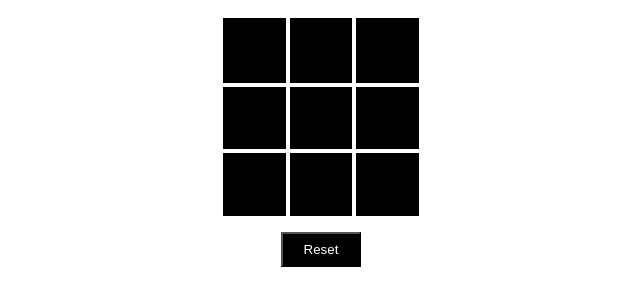
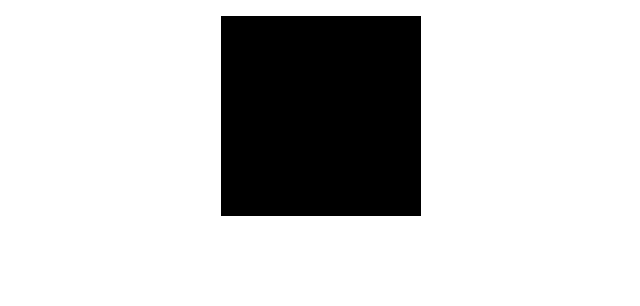
Before and after one commit to CarnunMP/react-toybox, a React (Create React App) app: page / in a window 1280 px wide. Shown: the top 306 px of the page, without its empty margins (319-959 px from the left). Built offline with nearby package versions, Linux system fonts and the light colour scheme.

Commit message:
Made a start on HilbertCurves.

```diff
--- a/src/App.js
+++ b/src/App.js
@@ -2,12 +2,14 @@ import React from 'react';
 
 import HilbertCurve from './toybox/HilbertCurve';
 import TicTacToe from './toybox/TicTacToe';
+import HilberCurves from './toybox/HilbertCurves';
 
 export default function App() {
   return (
     <div className="App">
-      {/* <HilbertCurve iterations={2} /> */}
-      <TicTacToe />
+      {/* <HilbertCurve iterations={1} /> */}
+      <HilberCurves/>
+      {/* <TicTacToe /> */}
     </div>
   );
 }
--- /dev/null
+++ b/src/toybox/HilbertCurves.jsx
@@ -0,0 +1,61 @@
+// TODO:
+//  [] Generate sequence of points as function of n (iterations)
+//  [] Display points in correct places
+//  [] Draw lines between points
+//  [] Add buttons to control number of iterations dynamically
+
+import React, { useEffect } from 'react';
+
+import styled from 'styled-components';
+
+const StyledContainerDiv = styled.div`
+  .canvas {
+    width: 200px;
+    height: 200px;
+    background: black;
+    margin: 1rem auto;
+  }
+`;
+
+export default function HilberCurves() {
+  const generatePoints = (n, i = 1, points = [[0, 0], [0, 1], [1, 1], [1, 0]]) => {
+    if (i === n) {
+      return points;
+    }
+
+    // generate new points
+    const newPoints = new Array(Math.pow(4, i));
+
+    for (let j = 0; j < 4; j++) {
+      for (let k = 0; k < Math.pow(4, i); k++) {
+        const trans = j === 0 ? [0, 0] :
+                      j === 1 ? [0, Math.pow(2, i)] :
+                      j === 2 ? [Math.pow(2, i), Math.pow(2, i)] :
+                   /* j === 3 ? */ [Math.pow(2, i), 0];
+
+        newPoints[(points.length * j) + k] = [points[k][0] + trans[0], points[k][1] + trans[1]];
+      }
+    }
+
+    // rotate top left quadrant anti-clockwise and top right quadrant clockwise
+
+
+    return generatePoints(n, i + 1, newPoints);
+  }
+
+  useEffect(() => {
+    console.log(generatePoints(1));
+    console.log(generatePoints(2));
+  }, []);
+
+  return (
+    <StyledContainerDiv>
+      <div className='canvas'>
+
+      </div>
+      <div className='buttons'>
+
+      </div>
+    </StyledContainerDiv>
+  )
+}
--- a/src/toybox/TicTacToe.jsx
+++ b/src/toybox/TicTacToe.jsx
@@ -44,10 +44,15 @@ const StyledGrid = styled.div`
   }
 `;
 
-const StyledButton = styled.button`
+const StyledButtons = styled.div`
+  display: flex;
+  justify-content: center;
+
+  button {
     width: 80px;
     height: 35px;
-  margin: 1rem auto;
+    margin: 0 0.5rem;
+    margin-bottom: 1rem;
     background: black;
     color: white;
 
@@ -56,6 +61,7 @@ const StyledButton = styled.button`
     align-items: center;
 
     cursor: pointer;
+  }
 `;
 
 const StyledMessage = styled.p`
@@ -72,14 +78,16 @@ export default function TicTacToe(props) {
   const [playerIsX, setPlayerIsX] = useState(true);
   const [playerIsMoving, setPlayerIsMoving] = useState(playerIsX); // TODO: randomise start of game
   const [winner, setWinner] = useState(null);
+  const [mode, setMode] = useState('PvP');
 
   const resetGame = () => {
     setGrid(newGrid);
     setPlayerIsX(true); // TODO: randomise start of game
     setPlayerIsMoving(playerIsX);
+    setWinner(null);
   };
 
-  const checkForWin = () => {
+  const checkGrid = () => {
     const runs = { r0: 0, r1: 0, r2: 0, // rows 0 -> 2
                    c0: 0, c1: 0, c2: 0, // cols 0 -> 2
                    d0: 0, d1: 0 }       // diags, major and minor
@@ -96,6 +104,8 @@ export default function TicTacToe(props) {
         if (i + j === 2) { runs.d1 += value;}
       });
     });
+
+
 
     // check for winning counter values
     return Object.values(runs).includes(3) ? 'X' : Object.values(runs).includes(-3) ? 'O' : null;
@@ -116,14 +126,45 @@ export default function TicTacToe(props) {
       setGrid(modifiedGrid);
       // console.log(grid);
 
-      setWinner(checkForWin());
+      const gridCheck = checkGrid();
+      if (gridCheck === 'X' || gridCheck === 'O') {
+        setWinner(gridCheck);
+      }
     }
   };
 
-  // const startNewGame = () => {
-  //   // flip coin to determine who starts, player or computer
-  //   const playerStarts = Math.floor(Math.random() * 2) === 0;
-  // }
+  const computerMove = () => {
+    if (grid[1][1] === 0) { // if middle free, go there
+      return (1, 1);
+    } else if (needToBlock()) {
+      // block
+    } else if (cornerFree()) {
+      // pick one, go there
+    } else {
+      // pick random free spot
+    }
+
+    const needToBlock = () => {
+      // return true if
+    };
+
+    const cornerFree = () => {
+
+    }
+  };
+
+  const switchMode = () => {
+    switch (mode) {
+      case 'PvP':
+        setMode('PvE');
+        break;
+      case 'PvE':
+        setMode('PvP');
+        break;
+      default:
+        break;
+    }
+  }
 
   return (
     <>
@@ -138,9 +179,10 @@ export default function TicTacToe(props) {
         </div>
       ))}
       </StyledGrid>
-      <StyledButton id='reset' onClick={resetGame}>
-        Reset
-      </StyledButton>
+      <StyledButtons>
+        <button id='switch-mode' onClick={switchMode}>{mode}</button>
+        <button id='reset' onClick={resetGame}>Reset</button>
+      </StyledButtons>
       {winner && <StyledMessage>{winner} wins!</StyledMessage>}
     </>
   )
```
Lines whose indentation alone changed are shown as unchanged.
